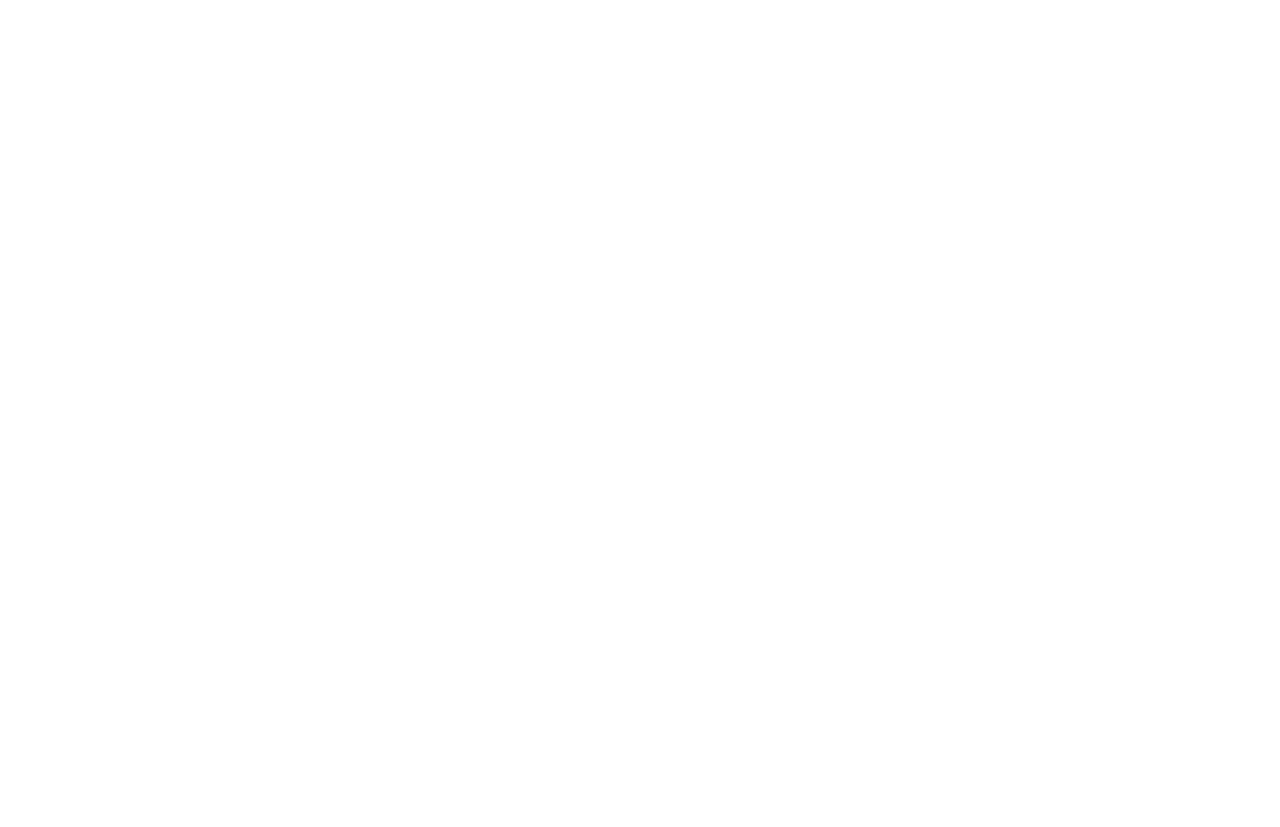
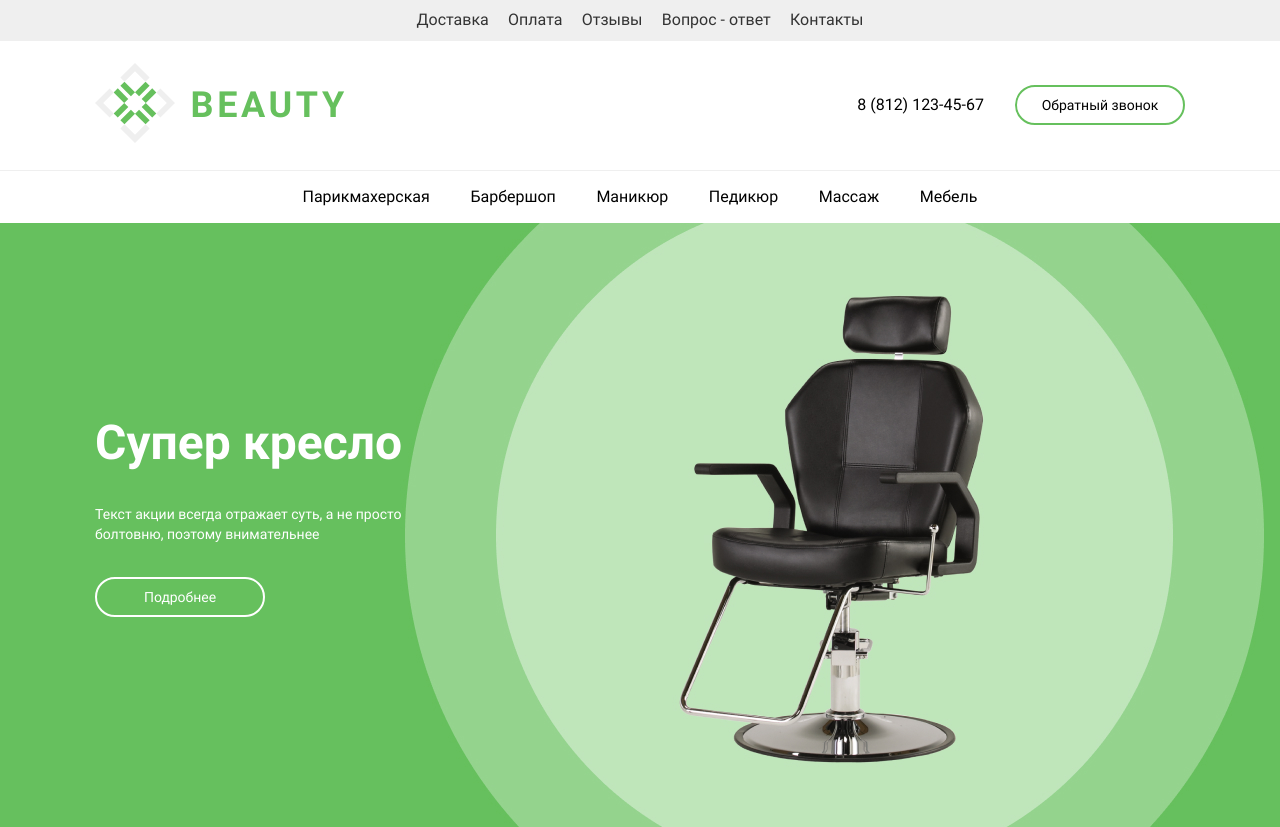
Before and after one commit to tatimi18/first-project, a website: page src/index.html in a window 1280 px wide. Before the commit the page ends 800 px from the top, so only its background shows below. Drawn offline with Linux system fonts and the light colour scheme.

Commit message:
1st & 2nd

```diff
--- a/src/index.html
+++ b/src/index.html
@@ -10,6 +10,73 @@
     <link rel="stylesheet" href="css/style.min.css">
 </head>
 <body>
+    <header class="header">
+        <nav>
+            <div class="container">
+                <ul class="header__ul">
+                    <li class="header__li"><a href="#" class="header__link">Доставка</a></li>
+                    <li class="header__li"><a href="#" class="header__link">Оплата</a></li>
+                    <li class="header__li"><a href="#" class="header__link">Отзывы</a></li>
+                    <li class="header__li"><a href="#" class="header__link">Вопрос - ответ</a></li>
+                    <li class="header__li"><a href="#" class="header__link">Контакты</a></li>
+                </ul>
+            </div>
+        </nav>
+    </header>
 
+    <main>
+        <section class="main-contacts">
+            <div class="container">
+
+                <div class="main-contacts__wrapper">
+
+                    <div class="main-contacts__logo-info">
+                        <a href="#" class="main-contacts__logo-link">
+                            <img src="icons/logo/logo.svg" alt="logo" class="main-contacts__logo-img">
+                        </a>
+                        <p class="main-contacts__logo-title">BEAUTY</p>
+                    </div>
+
+                    <div class="main-contacts__info">
+                        <a class='tel' href="tel:+78121234567">8 (812) 123-45-67</a>
+                        <button class="button" type="button">Обратный звонок</button>
+                    </div>
+
+                </div>
+            </div>
+
+            <div class="border-bottom"></div>
+
+            <div class="container">
+                <nav class="main__navbar">
+                    <ul class="navbar__ul">
+                        <li class="navbar__li"><a href="#" class="navbar__link">Парикмахерская</a></li>
+                        <li class="navbar__li"><a href="#" class="navbar__link">Барбершоп</a></li>
+                        <li class="navbar__li"><a href="#" class="navbar__link">Маникюр</a></li>
+                        <li class="navbar__li"><a href="#" class="navbar__link">Педикюр</a></li>
+                        <li class="navbar__li"><a href="#" class="navbar__link">Массаж</a></li>
+                        <li class="navbar__li"><a href="#" class="navbar__link">Мебель</a></li>
+                    </ul>
+                </nav>
+            </div>
+
+        </section>
+
+        <section class="sale">
+            <div class="container">
+                <div class="sale__wrapper">
+
+                    <p class="sale__title">Супер кресло</p>
+                    <p class="sale__descr">Текст акции всегда отражает суть, а не просто
+                        болтовню, поэтому внимательнее
+                    </p>
+                    <button class='button button__sale' type="button">Подробнее</button>
+                </div>
+
+            </div>
+        </section>
+
+
+    </main>
 </body>
 </html>
--- /dev/null
+++ b/src/sass/blocks/_buttons.sass
@@ -0,0 +1,17 @@
+.button
+    padding: 0.52% 1.25%//10px 24px
+    width: 8.854% //170px
+    min-width: 170px
+    height: 40px
+    font-weight: 400
+    font-size: 14px
+    line-height: 16px
+    color: $black-color
+    background: $white-color
+    border: 2px solid $accent-color
+    border-radius: 40px
+    cursor: pointer
+    &__sale
+        background: $accent-color
+        border: 2px solid $white-color
+        color: $white-color
--- /dev/null
+++ b/src/sass/blocks/_header.sass
@@ -0,0 +1,13 @@
+.header
+    padding: 0.8854% 0//17px 0
+    background-color: $gray-color
+    &__ul
+        display: flex
+        justify-content: space-between
+        margin: 0 auto
+        max-width: 447px
+    &__li
+        list-style-type: none
+    &__link
+        text-decoration: none
+        color: $dark-color
--- /dev/null
+++ b/src/sass/blocks/_main-contacts.sass
@@ -0,0 +1,45 @@
+.main-contacts
+    &__wrapper
+        padding: 2.042% 0//20px 0
+        display: flex
+        justify-content: space-between
+        align-items: center
+    &__logo-info
+        display: flex
+        align-items: center
+        width: 100%
+    &__logo-title
+        padding-left: 2.042% //20px
+        font-weight: 700
+        font-size: 2.25rem //36px
+        line-height: 2.625rem //42px
+        letter-spacing: 0.1em
+        color: $accent-color
+
+    &__info
+        width: 43% //337px
+        display: flex
+        flex-wrap: wrap
+        justify-content: space-between
+        align-items: center
+.tel
+    text-decoration: none
+    padding-right: 2.0834% //40px
+    font-weight: 400
+    font-size: 1rem //16px
+    color: $black-color
+
+.main__navbar
+    padding: 1.5625% //30px 0
+
+.navbar
+    &__ul
+        display: flex
+        justify-content: space-between
+        margin: 0 auto
+        max-width: 675px
+    &__li
+        list-style-type: none
+    &__link
+        text-decoration: none
+        color: $black-color
--- /dev/null
+++ b/src/sass/blocks/_sale.sass
@@ -0,0 +1,22 @@
+.sale
+    background: url(../img/bg/main_bg.jpg) center center/cover no-repeat
+    min-height: 604px
+    &__wrapper
+        display: flex
+        align-items: flex-start
+        flex-direction: column
+    &__title
+        padding-top: 192px
+        font-weight: 700
+        font-size: 3rem //48px
+        line-height: 3.5rem //56px
+        color: $white-color
+    &__descr
+        padding: 3% 0 //50px
+        font-weight: 400
+        font-size: 0.875rem //14px
+        line-height: 1.25rem //20px
+        /* or 143% */
+        color: $white-color
+        width: 308px
+        min-width: 30%
--- a/src/sass/style.sass
+++ b/src/sass/style.sass
@@ -1 +1,28 @@
 @import 'base/variables'
+
+*
+	padding: 0
+	margin: 0
+	border: 0
+	box-sizing: border-box
+
+html, body
+	height: 100%
+	font-size: 16px
+	font-family: 'Roboto'
+
+
+.container
+	margin: 0 auto
+	padding: 0 0.78125%//0 15px
+	max-width: 1110px
+
+
+.border-bottom
+	border-bottom: 1px solid $gray-color
+
+
+@import 'blocks/header'
+@import 'blocks/buttons'
+@import 'blocks/main-contacts'
+@import 'blocks/sale'
```
Also changed, not shown: src/css/style.min.css, src/sass/base/_variables.sass (line endings or trailing spaces).
